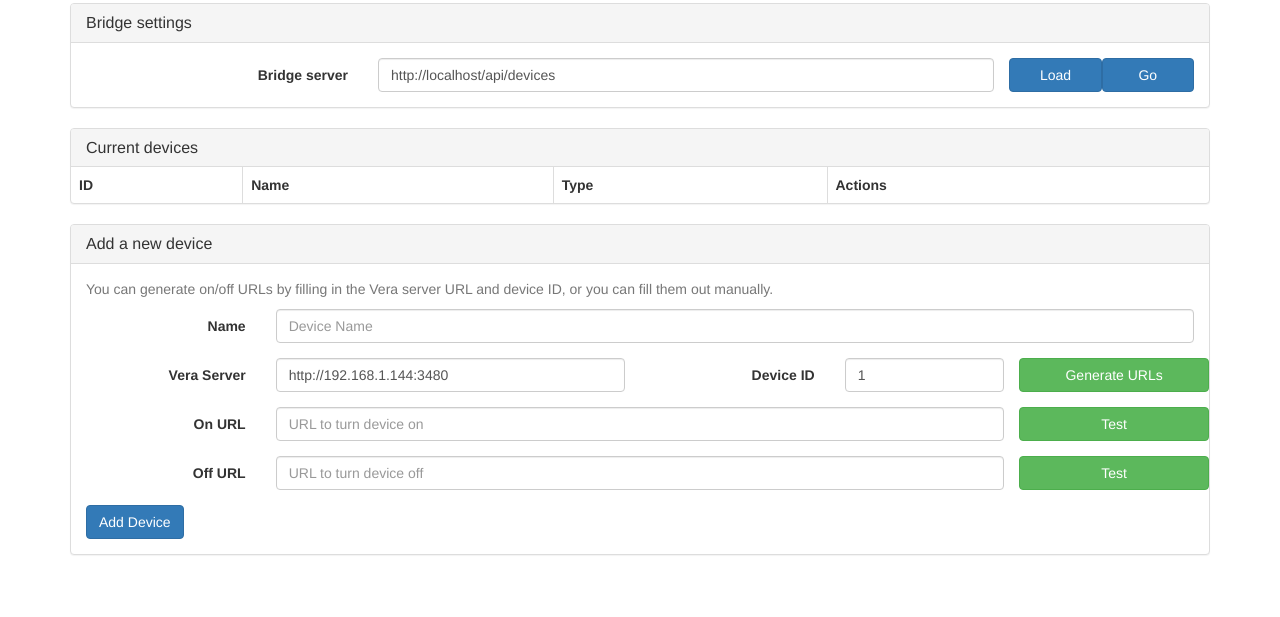
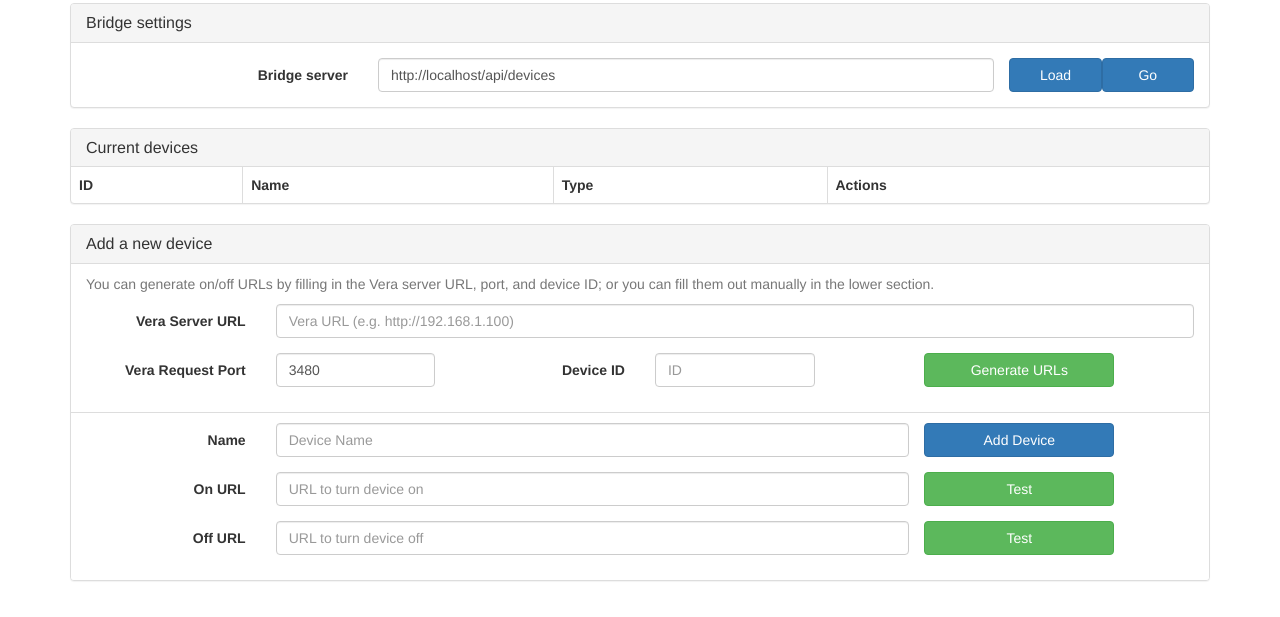
Before and after one commit to armzilla/amazon-echo-ha-bridge, a plain HTML site: page src/main/resources/static/configurator.html in a window 1280 px wide. Shown: the part 57-674 px from the top of the page. Drawn offline with nearby package versions, Linux system fonts and the light colour scheme; no server answers.

Commit message:
split out the port from the url, auto insert the http: if not there, took out the default value for the vera url

```diff
--- a/src/main/resources/static/configurator.html
+++ b/src/main/resources/static/configurator.html
@@ -97,14 +97,17 @@
                 .controller('AddingController', ["$scope", "bridgeService", function ($scope, bridgeService) {
 
                     $scope.bridge = bridgeService.state;
-                    $scope.device = {name: "", type: "switch", onUrl: "", offUrl: ""};
-                    $scope.vera = {base: "http://192.168.1.144:3480", id: 1};
+                    $scope.device = {id: "", name: "", type: "switch", onUrl: "", offUrl: ""};
+                    $scope.vera = {base: "", port: "3480", id: ""};
 
                     $scope.buildUrls = function () {
-                        $scope.device.onUrl = $scope.vera.base
+                        if ($scope.vera.base.indexOf("http") < 0) {
+                            $scope.vera.base = "http://" + $scope.vera.base;
+                        }
+                        $scope.device.onUrl = $scope.vera.base + ":" + $scope.vera.port
                                 + "/data_request?id=action&output_format=json&serviceId=urn:upnp-org:serviceId:SwitchPower1&action=SetTarget&newTargetValue=1&DeviceNum="
                                 + $scope.vera.id;
-                        $scope.device.offUrl = $scope.vera.base
+                        $scope.device.offUrl = $scope.vera.base + ":" + $scope.vera.port
                                 + "/data_request?id=action&output_format=json&serviceId=urn:upnp-org:serviceId:SwitchPower1&action=SetTarget&newTargetValue=0&DeviceNum="
                                 + $scope.vera.id;
                     };
@@ -116,6 +119,7 @@
                     $scope.addDevice = function () {
                         bridgeService.addDevice($scope.device.name, $scope.device.type, $scope.device.onUrl, $scope.device.offUrl).then(
                                 function () {
+                                    $scope.device.id = "";
                                     $scope.device.name = "";
                                     $scope.device.onUrl = "";
                                     $scope.device.offUrl = "";
@@ -150,10 +154,11 @@
             <div class="panel-body">
 
                 <form class="form-horizontal">
-                    <label class="col-xs-12 col-sm-3 control-label" for="bridgeBase">Bridge server</label>
+                    <label class="col-xs-12 col-sm-3 control-label" for="bridge-base">Bridge server</label>
 
                     <div class="col-xs-8 col-sm-7">
-                        <input id="bridgeBase" class="form-control" type="text" ng-model="bridge.base" placeholder="URL to bridge">
+                        <input id="bridge-base" class="form-control" type="text" ng-model="bridge.base"
+                               placeholder="URL to bridge">
                     </div>
                     <button type="submit" class="col-xs-2 col-sm-1 btn btn-primary"
                             ng-click="setBridgeUrl(bridge.base)">Load
@@ -205,58 +210,78 @@
     <div ng-controller="AddingController">
         <div class="panel panel-default bridgeServer" ng-if="!bridge.error">
             <div class="panel-heading"><h2 class="panel-title">Add a new device</h2></div>
-            <div class="panel-body">
-                <p class="text-muted">You can generate on/off URLs by filling in the Vera server URL and device ID, or
-                    you can fill them out manually.</p>
+            <ul class="list-group">
+                <li class="list-group-item">
+                    <p class="text-muted">You can generate on/off URLs by filling in the Vera server URL, port, and
+                        device ID; or you can fill them out manually in the lower section.</p>
 
-                <form class="form-horizontal" ng-submit="addDevice()">
+                    <form class="form-horizontal">
                         <div class="form-group">
-                        <label class="col-sm-2 control-label" for="deviceName">Name </label>
+                            <label class="col-xs-12 col-sm-2 control-label" for="vera-base">Vera Server URL </label>
 
-                        <div class="col-sm-10">
-                            <input type="text" class="form-control" id="deviceName" ng-model="device.name"
-                                   placeholder="Device Name">
+                            <div class="col-xs-12 col-sm-10">
+                                <input type="text" class="form-control" id="vera-base" ng-model="vera.base"
+                                       placeholder="Vera URL (e.g. http://192.168.1.100)">
                             </div>
                         </div>
                         <div class="form-group">
-                        <label class="col-xs-12 col-sm-2 control-label" for="veraBase">Vera Server </label>
+                            <label class="col-xs-2 col-sm-2 control-label" for="vera-port">Vera Request Port </label>
 
-                        <div class="col-xs-12 col-sm-4">
-                            <input type="text" class="form-control" id="veraBase" ng-model="vera.base"
-                                   placeholder="Vera URL with port 3480">
+                            <div class="col-xs-10 col-sm-2">
+                                <input type="text" class="form-control" id="vera-port" ng-model="vera.port"
+                                       placeholder="Vera Port (typically 3480)">
                             </div>
 
-                        <label class="col-xs-12 col-sm-2 control-label" for="veraId">Device ID </label>
+                            <label class="col-xs-2 col-sm-2 control-label" for="vera-id">Device ID </label>
 
-                        <div class="col-xs-8 col-sm-2">
-                            <input type="text" class="form-control" id="veraId" ng-model="vera.id" placeholder="ID">
+                            <div class="col-xs-10 col-sm-2">
+                                <input type="text" class="form-control" id="vera-id" ng-model="vera.id"
+                                       placeholder="ID">
                             </div>
-                        <button type="button" class="col-xs-4 col-sm-2 btn btn-success" ng-click="buildUrls()">Generate
+                            <button type="button"
+                                    class="col-xs-offset-2 col-sm-offset-1 col-xs-4 col-sm-2 btn btn-success"
+                                    ng-click="buildUrls()">Generate
                                 URLs
                             </button>
                         </div>
+                    </form>
+                </li>
+                <li class="list-group-item">
+                    <form class="form-horizontal" ng-submit="addDevice()">
                         <div class="form-group">
-                        <label class="col-xs-12 col-sm-2 control-label" for="deviceOnUrl">On URL </label>
+                            <label class="col-xs-12 col-sm-2 control-label" for="device-name">Name </label>
 
-                        <div class="col-xs-8 col-sm-8">
-                            <input type="text" class="form-control" id="deviceOnUrl" ng-model="device.onUrl" placeholder="URL to turn device on">
+                            <div class="col-xs-8 col-sm-7">
+                                <input type="text" class="form-control" id="device-name" ng-model="device.name"
+                                       placeholder="Device Name">
+                            </div>
+                            <button type="submit" class="col-xs-4 col-sm-2 btn btn-primary">Add Device</button>
+                        </div>
+                        <div class="form-group">
+                            <label class="col-xs-12 col-sm-2 control-label" for="device-on-url">On URL </label>
+
+                            <div class="col-xs-8 col-sm-7">
+                                <input type="text" class="form-control" id="device-on-url" ng-model="device.onUrl"
+                                       placeholder="URL to turn device on">
                             </div>
                             <button class="col-xs-4 col-sm-2 btn btn-success" type="button"
                                     ng-click="testUrl(device.onUrl)">Test
                             </button>
                         </div>
                         <div class="form-group">
-                        <label class="col-xs-12 col-sm-2 control-label" for="deviceOffUrl">Off URL </label>
+                            <label class="col-xs-12 col-sm-2 control-label" for="device-off-url">Off URL </label>
 
-                        <div class="col-xs-8 col-sm-8">
-                            <input type="text" class="form-control" id="deviceOffUrl" ng-model="device.offUrl" placeholder="URL to turn device off">
+                            <div class="col-xs-8 col-sm-7">
+                                <input type="text" class="form-control" id="device-off-url" ng-model="device.offUrl"
+                                       placeholder="URL to turn device off">
                             </div>
                             <button class="col-xs-4 col-sm-2 btn btn-success" type="button"
                                     ng-click="testUrl(device.offUrl)">Test
                             </button>
                         </div>
-                    <button type="submit" class="btn btn-primary">Add Device</button>
                     </form>
+                </li>
+            </ul>
         </div>
     </div>
 </div>
```
Lines whose indentation alone changed are shown as unchanged.
